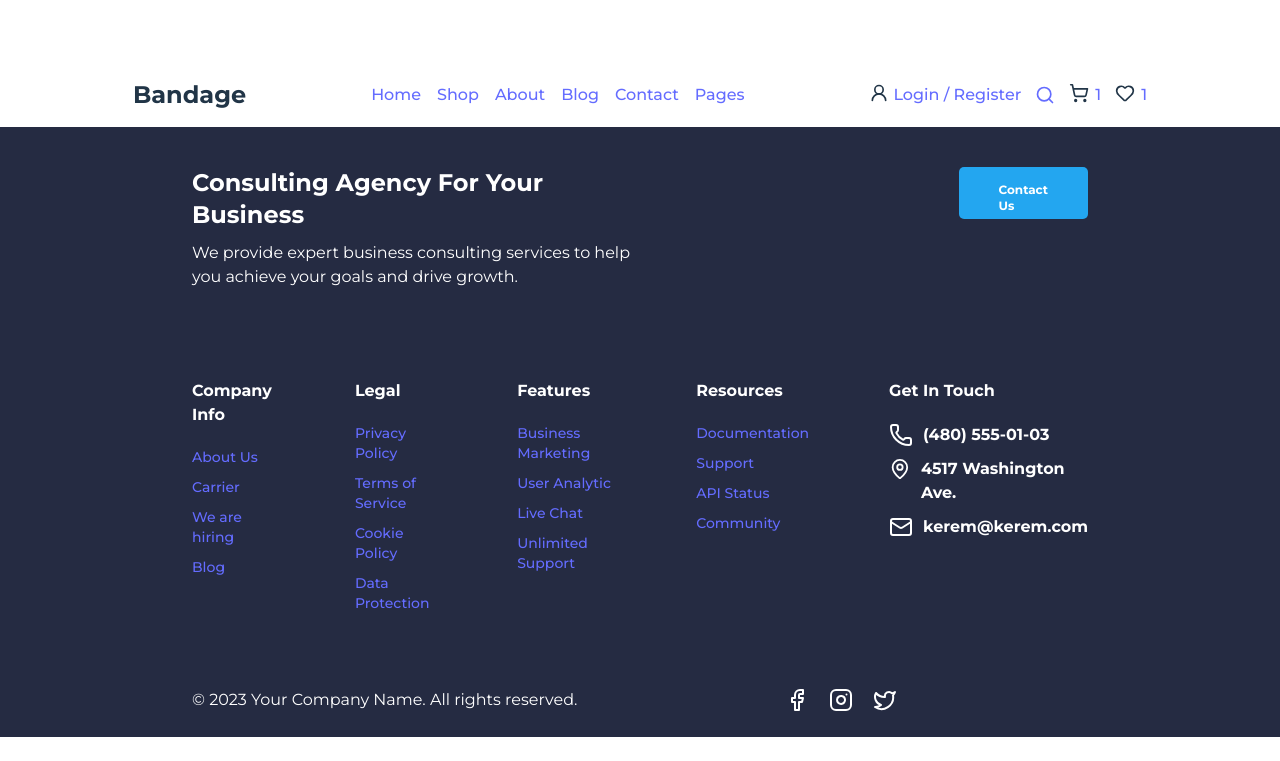
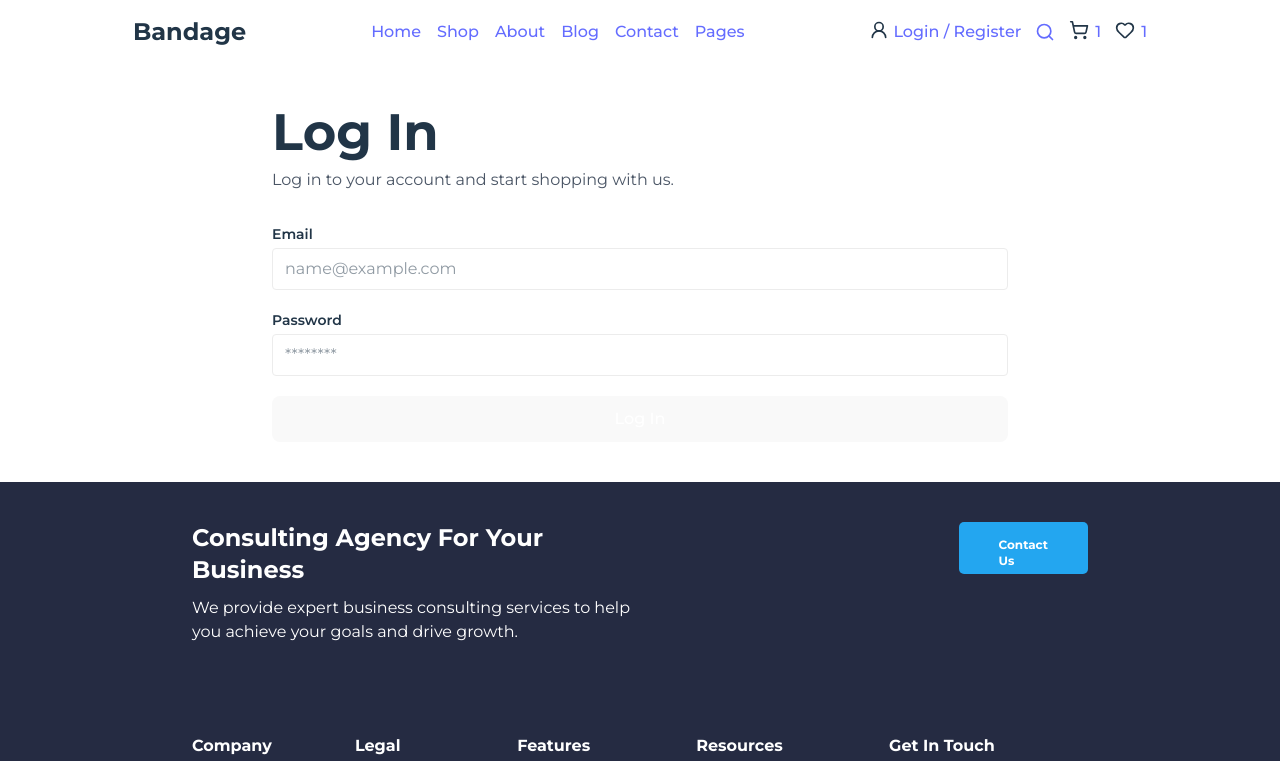
Before and after one commit to keremgarip/workintech-ecommerce, a React (Vite) app in the folder workintech-ecommerce/: page /login in a window 1280 px wide. Shown: the top 761 px of the page. Built offline with nearby package versions, Linux system fonts and the light colour scheme.

Commit message:
Login form and Signup form statically added

```diff
--- a/workintech-ecommerce/src/App.jsx
+++ b/workintech-ecommerce/src/App.jsx
@@ -9,6 +9,7 @@ import Contact from "./components/Contact";
 import Team from "./components/Team";
 import AboutUs from "./components/AboutUs";
 import Signup from "./components/Signup";
+import Login from "./components/Login";
 
 function App() {
 
@@ -46,6 +47,10 @@ function App() {
           <Signup />
         </Route>
 
+        <Route path="/login">
+          <Login />
+        </Route>
+
       </Switch>
       <Footer />
     </>
--- /dev/null
+++ b/workintech-ecommerce/src/components/Login.jsx
@@ -0,0 +1,41 @@
+export default function Signup() {
+
+  return (
+    <main className="w-full">
+      <div className="max-w-3xl mx-auto px-4 py-10">
+        <h1 className="text-3xl font-bold">Log In</h1>
+        <p className="text-gray-600 mt-2">
+          Log in to your account and start shopping with us.
+        </p>
+
+        <form className="mt-8 space-y-5">
+
+          <div>
+            <label className="block text-sm font-semibold mb-1">Email</label>
+            <input
+              type="email"
+              placeholder="name@example.com"
+              className="w-full border border-[#ECECEC] rounded px-3 py-2"
+            />
+          </div>
+
+          <div>
+            <label className="block text-sm font-semibold mb-1">Password</label>
+            <input
+              type="password"
+              placeholder="********"
+              className="w-full border border-[#ECECEC] rounded px-3 py-2"
+            />
+          </div>
+
+          <button
+            type="button"
+            className="w-full rounded font-bold py-3 text-white bg-[#23A6F0]"
+          >
+            Log In
+          </button>
+        </form>
+      </div>
+    </main>
+  );
+}
```
